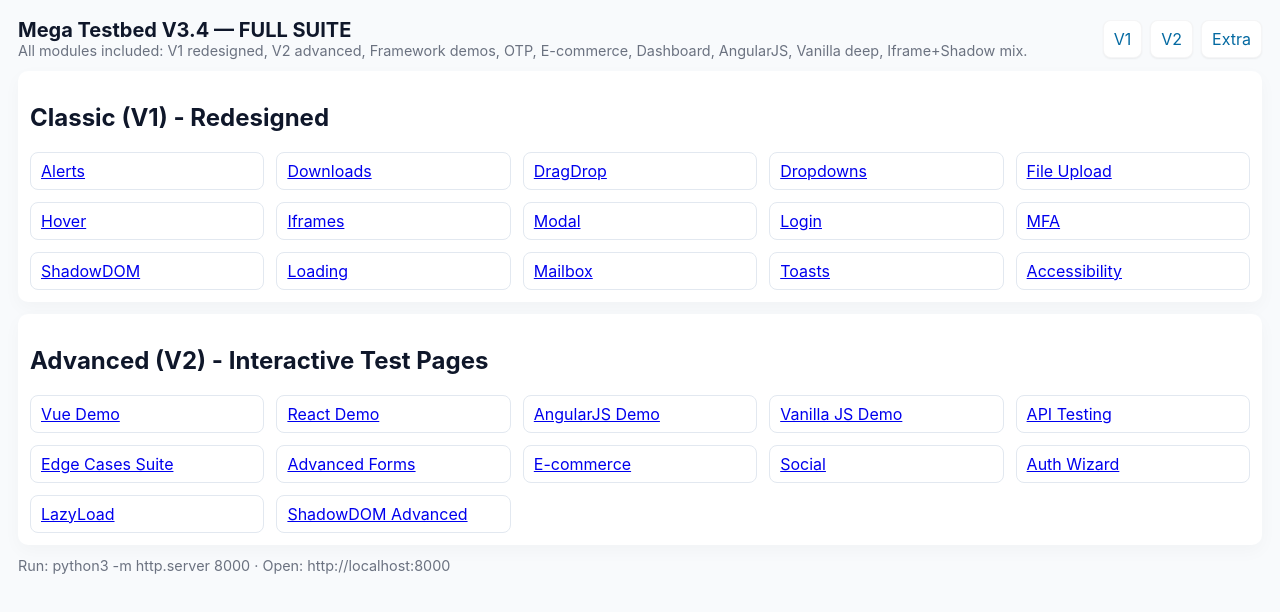
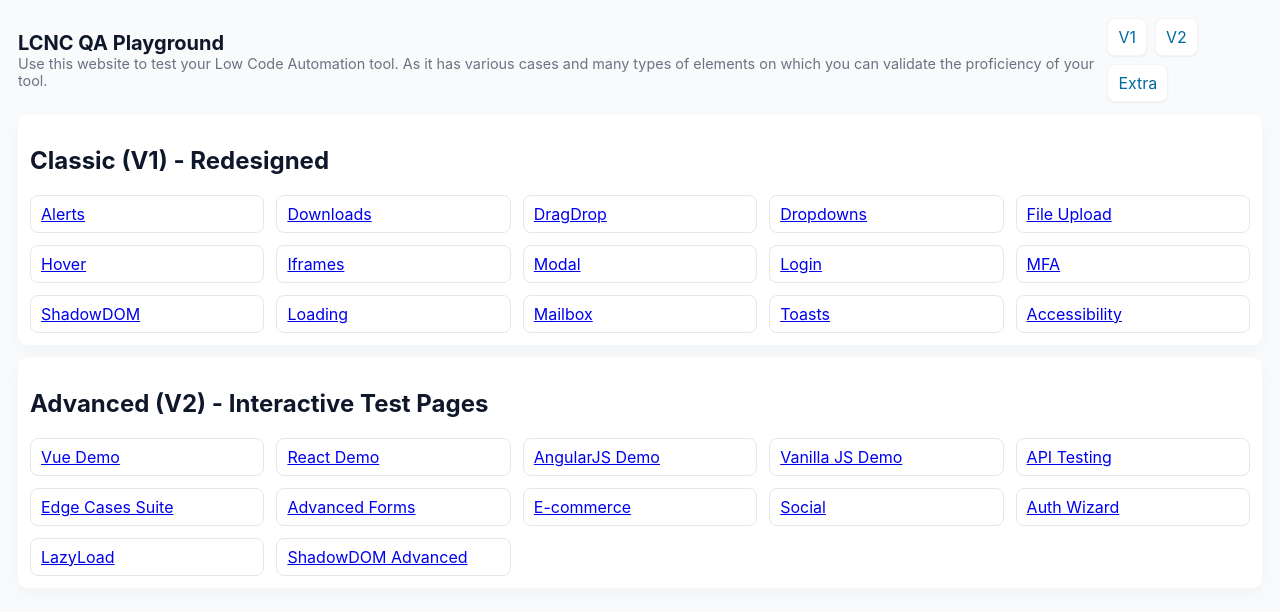
Before and after one commit to aakashbrowserstack/Automation-Playground, a plain HTML site: page index.html in a window 1280 px wide. Drawn offline with Linux system fonts and the light colour scheme.

Commit message:
Update branding to LCNC QA Playground

```diff
--- a/index.html
+++ b/index.html
@@ -1,12 +1,11 @@
-<!doctype html><html><head><meta charset="utf-8"><title>Mega Testbed V3.4 - FULL</title>
+<!doctype html><html><head><meta charset="utf-8"><title>LCNC QA Playground</title>
 <link rel="stylesheet" href="/shared/styles.css"></head><body>
-<header><div><h1>Mega Testbed V3.4 — FULL SUITE</h1><div class="small">All modules included: V1 redesigned, V2 advanced, Framework demos, OTP, E-commerce, Dashboard, AngularJS, Vanilla deep, Iframe+Shadow mix.</div></div><nav><a href="#v1">V1</a><a href="#v2">V2</a><a href="#extra">Extra</a></nav></header>
+<header><div><h1>LCNC QA Playground</h1><div class="small">Use this website to test your Low Code Automation tool. As it has various cases and many types of elements on which you can validate the proficiency of your tool.</div></div><nav><a href="#v1">V1</a><a href="#v2">V2</a><a href="#extra">Extra</a></nav></header>
 <main>
 <section id="v1" class="card"><h2>Classic (V1) - Redesigned</h2><div class="grid">
 <a class="btn" href="/v1/alerts.html">Alerts</a><a class="btn" href="/v1/downloads.html">Downloads</a><a class="btn" href="/v1/dragdrop.html">DragDrop</a><a class="btn" href="/v1/dropdowns.html">Dropdowns</a><a class="btn" href="/v1/file-upload.html">File Upload</a><a class="btn" href="/v1/hover.html">Hover</a><a class="btn" href="/v1/iframes.html">Iframes</a><a class="btn" href="/v1/modal.html">Modal</a><a class="btn" href="/v1/login.html">Login</a><a class="btn" href="/v1/mfa.html">MFA</a><a class="btn" href="/v1/shadowdom.html">ShadowDOM</a><a class="btn" href="/v1/loading.html">Loading</a><a class="btn" href="/v1/mailbox.html">Mailbox</a><a class="btn" href="/v1/toast.html">Toasts</a><a class="btn" href="/v1/accessibility.html">Accessibility</a>
 </div></section>
 <section id="v2" class="card"><h2>Advanced (V2) - Interactive Test Pages</h2><div class="grid">
 <a class="btn" href="/v2/vue-demo.html">Vue Demo</a><a class="btn" href="/v2/react-demo.html">React Demo</a><a class="btn" href="/extra/angularjs-demo-enhanced.html">AngularJS Demo</a><a class="btn" href="/extra/vanilla-deep-enhanced.html">Vanilla JS Demo</a><a class="btn" href="/v2/api-testing.html">API Testing</a><a class="btn" href="/v2/edge-cases-fixed.html">Edge Cases Suite</a><a class="btn" href="/v2/advanced-forms.html">Advanced Forms</a><a class="btn" href="/v2/ecommerce.html">E-commerce</a><a class="btn" href="/v2/social.html">Social</a><a class="btn" href="/v2/auth-wizard.html">Auth Wizard</a><a class="btn" href="/v2/lazyload.html">LazyLoad</a><a class="btn" href="/v2/shadowdom-advanced.html">ShadowDOM Advanced</a></div></section>
-</main><footer class="small">Run: python3 -m http.server 8000  ·  Open: http://localhost:8000</footer>
-<script src="/shared/scripts.js"></script>
+</main><script src="/shared/scripts.js"></script>
 </body></html>
```
